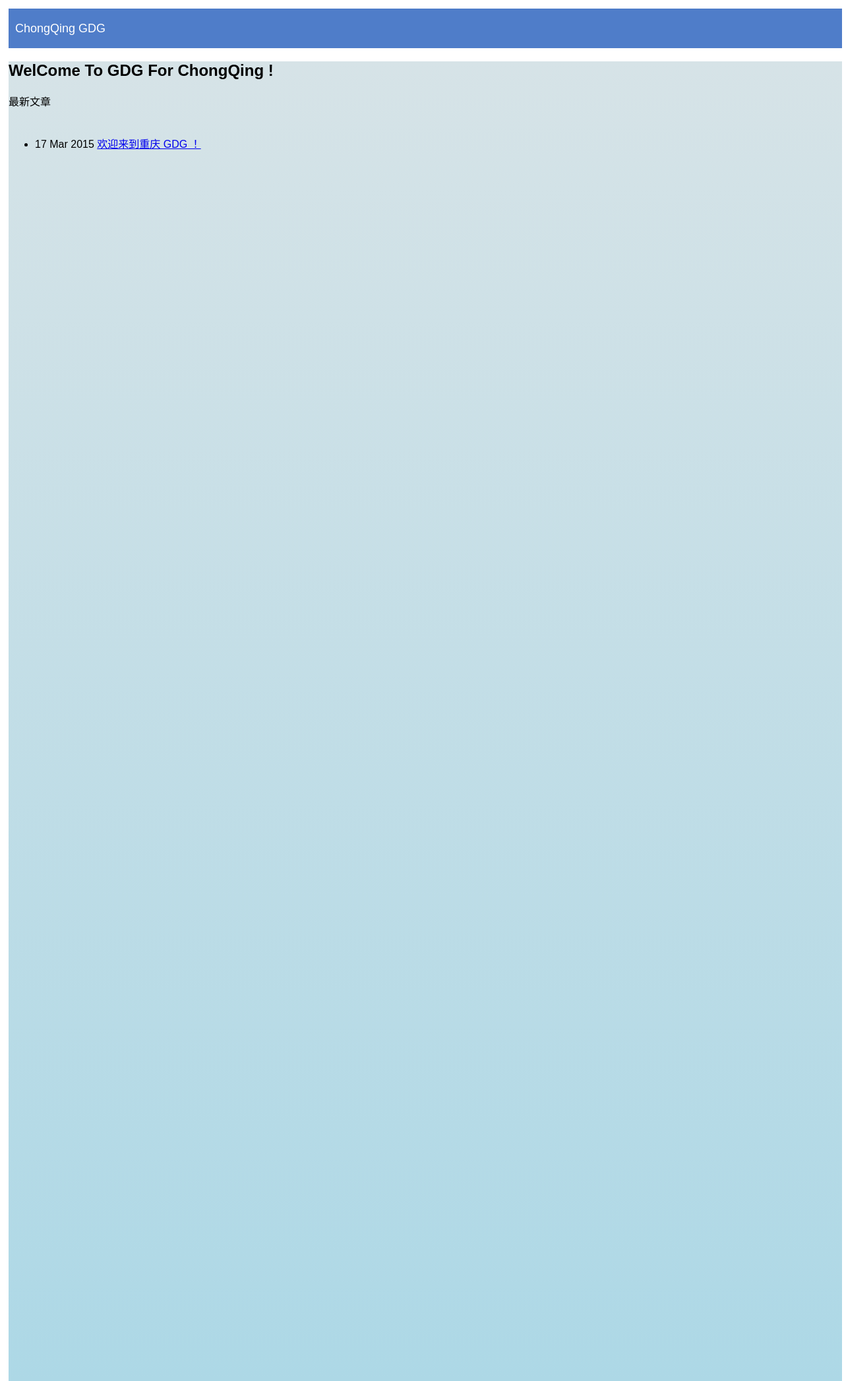
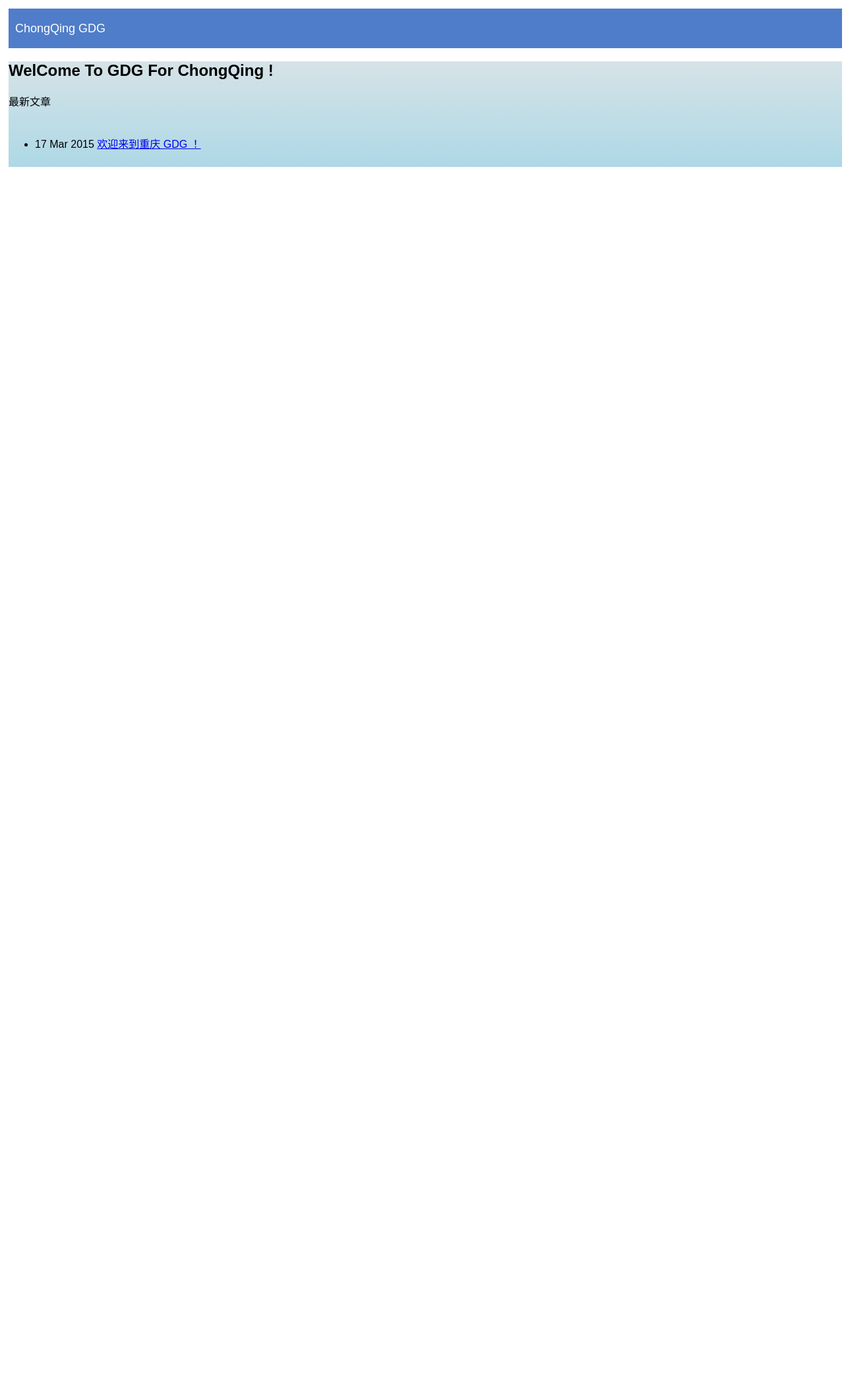
Before and after one commit to ychow/ChongQingGDG, a Jekyll site: the page built from index.html, in a window 1280 px wide. Shown: the whole page at 66% size. Built offline with Jekyll 4.4.1, drawn with Linux system fonts in a browser that asks for light colours; Markdown is read by kramdown in place of the engine named in the settings; after the commit the page ends 900 px from its top, so only the background shows below that.

Commit message:
Update default.html

```diff
--- a/_layouts/default.html
+++ b/_layouts/default.html
@@ -39,7 +39,6 @@
     }
 
     .content {
-      height: 2000px;
       background: linear-gradient(rgb(214, 227, 231), lightblue);
     }
 
```
